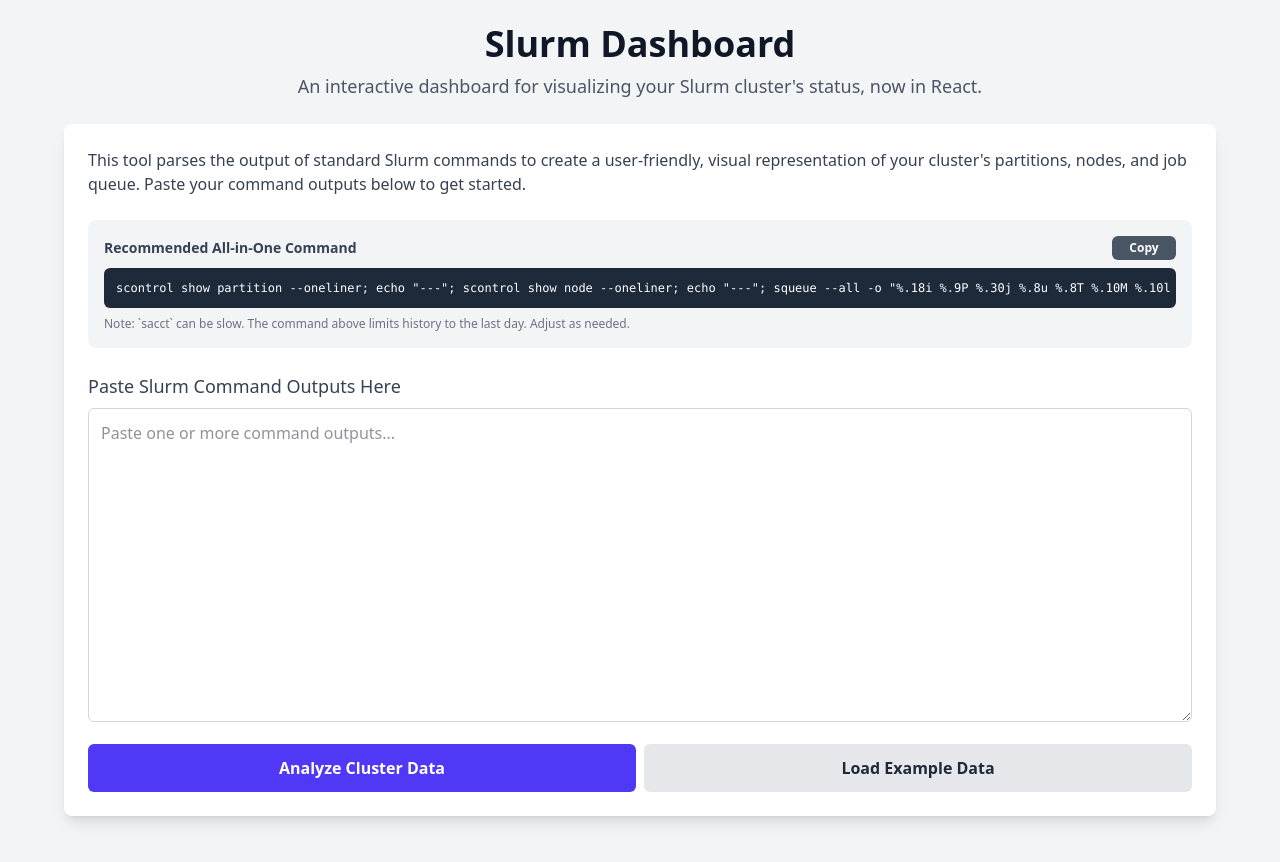
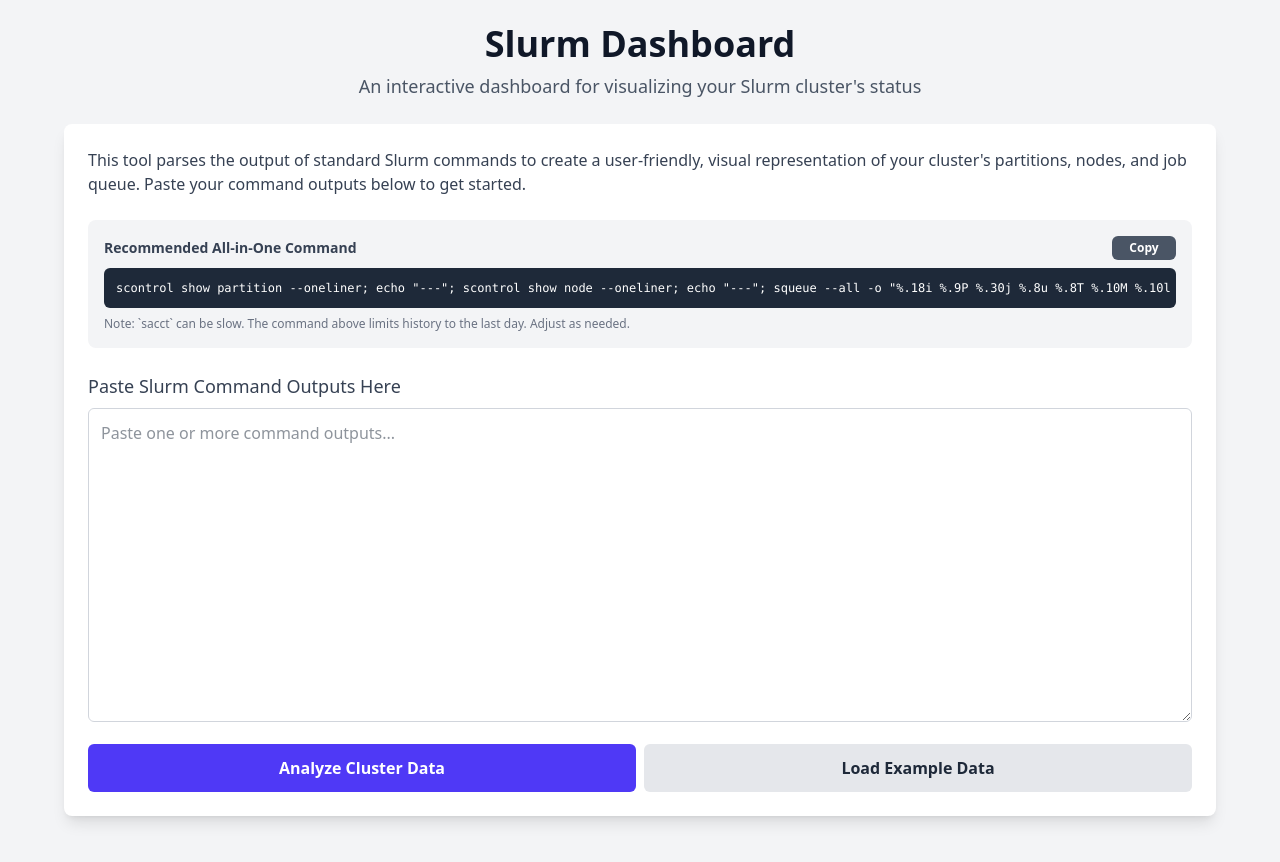
Before and after one commit to unicorns/toolbox, a React (Vite) app in the folder slurm-dashboard/: page / in a window 1280 px wide. Shown: the top 862 px of the page. Built offline with nearby package versions, Linux system fonts and the light colour scheme.

Commit message:
Remove 'now in React'

```diff
--- a/slurm-dashboard/src/App.tsx
+++ b/slurm-dashboard/src/App.tsx
@@ -310,7 +310,7 @@
 const Header = () => (
     <header className="text-center mb-6">
         <h1 className="text-4xl font-bold text-gray-900">Slurm Dashboard</h1>
-        <p className="text-lg text-gray-600 mt-2">An interactive dashboard for visualizing your Slurm cluster's status, now in React.</p>
+        <p className="text-lg text-gray-600 mt-2">An interactive dashboard for visualizing your Slurm cluster's status</p>
     </header>
 );
 
```
Also changed, not shown: 1 other file (tests, documents, lock files or other folders).
